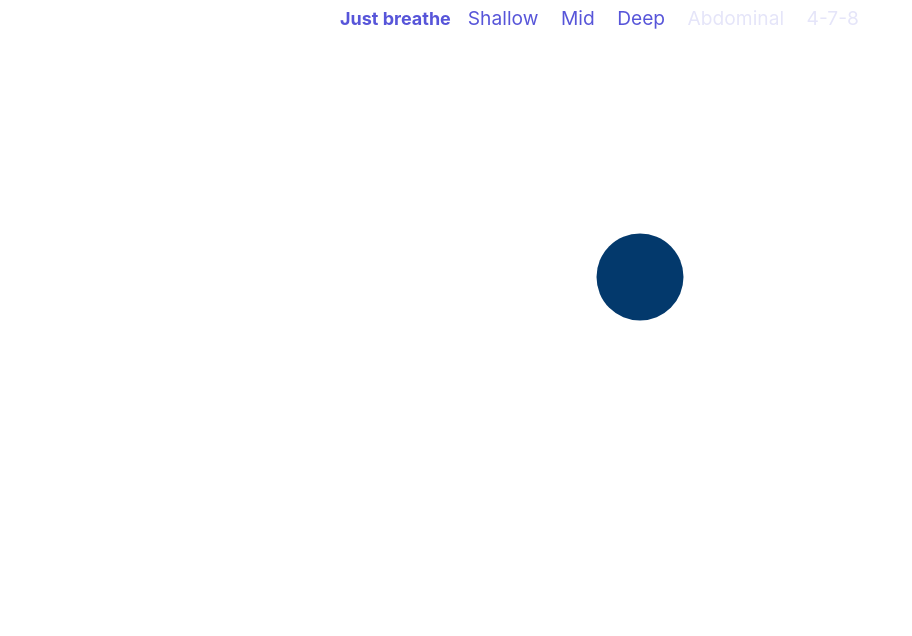
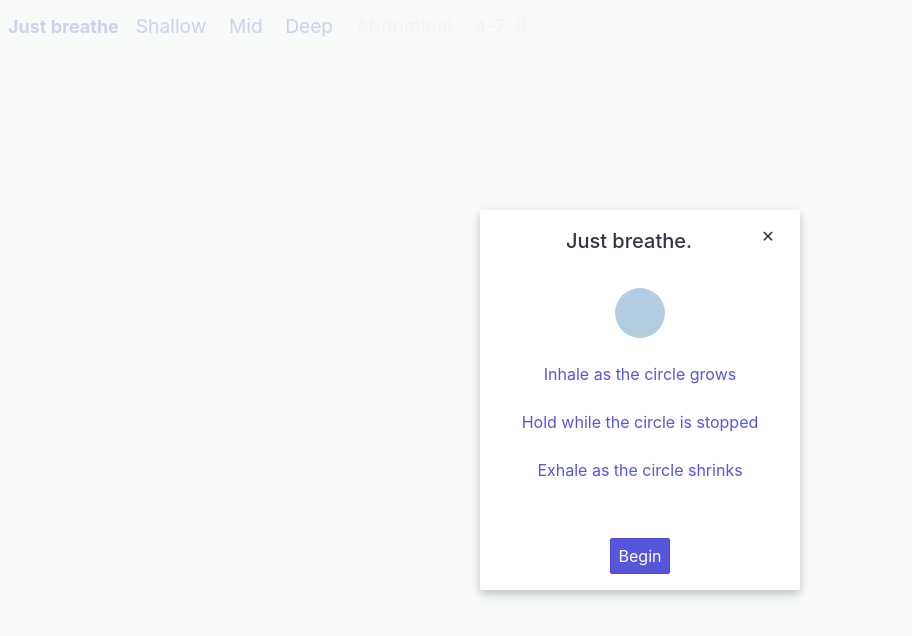
Before and after one commit to Shem-G/justbreathe, a plain HTML site: page index.html in a window 1280 px wide. Shown: the whole page, without its empty margins (0-912 px from the left). Drawn offline with Linux system fonts and the light colour scheme.

Commit message:
Added modal

```diff
--- a/index.html
+++ b/index.html
@@ -10,12 +10,9 @@
     </head>
     <body style="background:#ffffff;">
 
-
-
-        <div class="container grid-sm">
-                <header class="navbar">
+            <header class="navbar mt-2">
                     <section class="navbar-center">
-                            <a href="index.html" class="navbar-brand text-bold mr-2">Just breathe</a>
+                        <a href="index.html" class="navbar-brand text-bold mx-2">Just breathe</a>
                         <div class="hide-sm">
                             <div onclick="showShallow()" class="btn btn-link text-large" id="shallow-button">Shallow</div>
                             <a onclick="showMid()" class="btn btn-link text-large" id="mid-button">Mid</a>
@@ -45,77 +42,36 @@
                         </div>
                     </section>
             </header>
+
+        <div class="container grid-sm">
+
                 <br>
                 <br>
                 <br>
                 <br>
-                <div class="dot-container">
+                <div class="dot-container mt-2">
                         <div class="dot p-centered"></div>
                 </div>
-<!--
-                <div class="column col-3 col-sm-12"  style="padding-bottom: .4rem; padding-top: .4rem;">
-                  <div class="card"">
-                        <div class="card-image">
-                            <img src="img1.jpeg" class="img-responsive">
+                <div class="modal modal-sm active" id="modal-welcome">
+                    <a href="#close" class="modal-overlay" aria-label="Close"></a>
+                    <div class="modal-container">
+                        <div class="modal-header">
+                            <a href="#close" class="btn btn-clear float-right" aria-label="Close"></a>
+                            <div class="modal-title h5 text-center">Just breathe.</div>
                         </div>
-                        <div class="card-header">
-                            <div class="card-title h5">This is blerj</div>
-                            <div class="card-subtitle text-gray">Sheizert and sheizook</div>
-                        </div>
-                        <div class="card-body">
-                            <p>Hey lil moomer, hey lil moo, hey lil moomer with your moo moo moo</p>
+                        <div class="modal-body">
+                            <div class="content text-center text-primary">
+                                <div class="tiny-dot p-centered"></div>
+                                <br>
+                                <p>Inhale as the circle grows</p>
+                                <p>Hold while the circle is stopped</p>
+                                <p>Exhale as the circle shrinks</p>
                             </div>
                         </div>
-
-                </div>
-
-                <div class="column col-3 col-sm-12"  style="padding-bottom: .4rem; padding-top: .4rem;">
-                    <div class="card">
-                        <div class="card-image">
-                            <img src="img1.jpeg" class="img-responsive">
-                        </div>
-                        <div class="card-header">
-                            <div class="card-title h5">This is blerj</div>
-                            <div class="card-subtitle text-gray">Sheizert and sheizook</div>
-                        </div>
-                        <div class="card-body">
-                            <p>Hey lil moomer, hey lil moo, hey lil moomer with your moo moo moo</p>
+                        <div class="modal-footer">
+                            <button onclick="hideModal()" class="btn btn-primary p-centered">Begin</button>
                         </div>
                     </div>
                 </div>
-
-                <div class="column col-3 col-sm-12"  style="padding-bottom: .4rem; padding-top: .4rem;">
-                        <div class="card">
-                            <div class="card-image">
-                                <img src="img1.jpeg" class="img-responsive">
-                            </div>
-                            <div class="card-header">
-                                <div class="card-title h5">This is blerj</div>
-                                <div class="card-subtitle text-gray">Sheizert and sheizook</div>
-                            </div>
-                            <div class="card-body">
-                                <p>Hey lil moomer, hey lil moo, hey lil moomer with your moo moo moo</p>
-                            </div>
-                        </div>
-                    </div>
-
-                    <div class="column col-3 col-sm-12"  style="padding-bottom: .4rem; padding-top: .4rem;">
-                            <div class="card">
-                                <div class="card-image">
-                                    <img src="img1.jpeg" class="img-responsive">
-                                </div>
-                                <div class="card-header">
-                                    <div class="card-title h5">This is blerj</div>
-                                    <div class="card-subtitle text-gray">Sheizert and sheizook</div>
-                                </div>
-                                <div class="card-body">
-                                    <p>Hey lil moomer, hey lil moo, hey lil moomer with your moo moo moo</p>
-                                </div>
-                            </div>
-                        </div>
-
-
-                    -->
-
     </body>
 </html>
--- a/script.js
+++ b/script.js
@@ -52,3 +52,7 @@ function hideAll(){
     document.getElementById("mid-button").classList.add("text-gray")
     document.getElementById("deep-button").classList.add("text-gray")
 }
+
+function hideModal(){
+    document.getElementById("modal-welcome").classList.remove("active")
+}
--- a/style.css
+++ b/style.css
@@ -4,6 +4,14 @@
     border-radius: 50%;
     transform: scale(0.3);
     background-color: #03396c;
+  }
+
+  .tiny-dot {
+    height: 50px;
+    width: 50px;
+    border-radius: 50%;
+    background-color: #03396c;
+    animation: simple-shallow 10s ease-in-out alternate infinite;
   }
 
 .dot-container {
```
Lines whose indentation alone changed are shown as unchanged.
